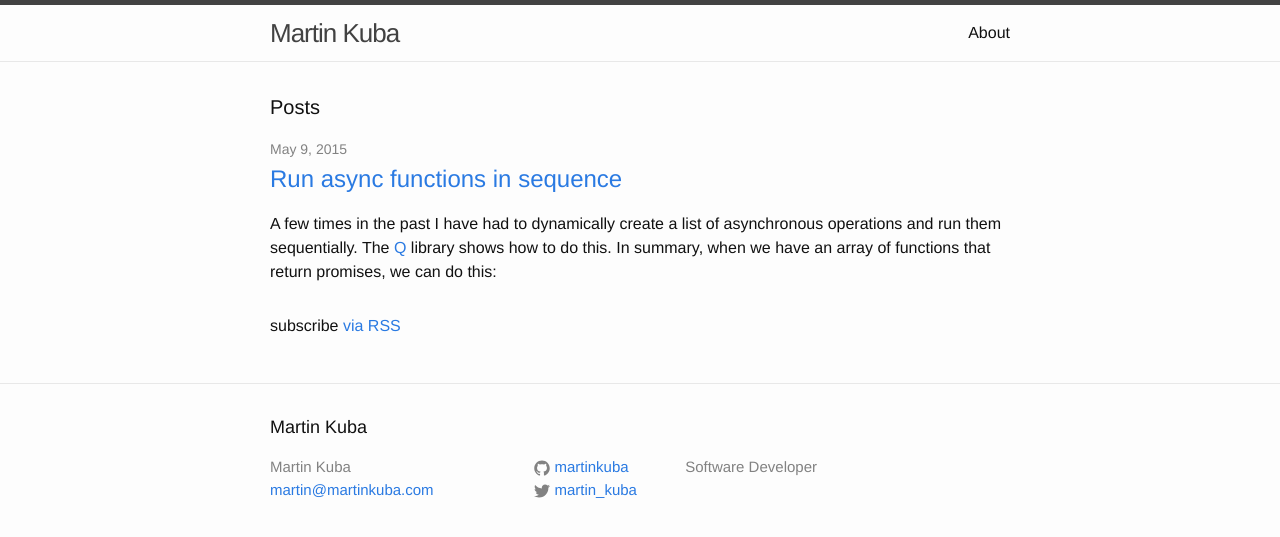
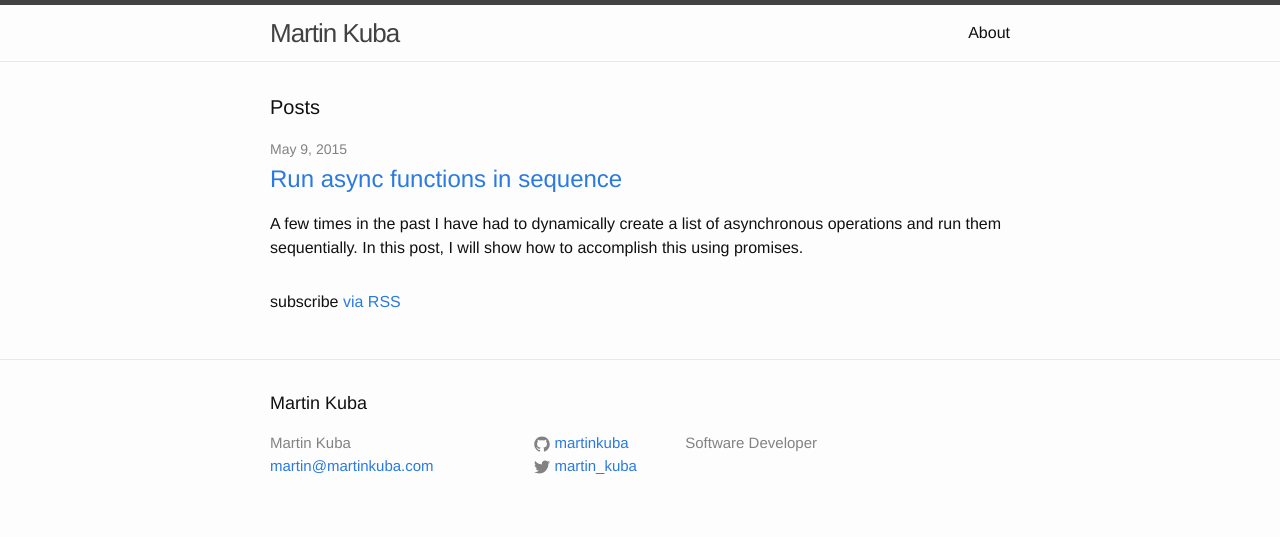
Before and after one commit to martinkuba/martinkuba.github.io, a Jekyll site: the page built from index.html, in a window 1280 px wide. Shown: the top 537 px of the page. Built offline with Jekyll 4.4.1, drawn with Linux system fonts in a browser that asks for light colours.

Commit message:
Updated article

```diff
--- a/_posts/2015-05-09-run-async-functions-in-sequence.md
+++ b/_posts/2015-05-09-run-async-functions-in-sequence.md
@@ -1,9 +1,12 @@
 ---
 layout: post
 title: Run async functions in sequence
+comments: true
 ---
 
-A few times in the past I have had to dynamically create a list of asynchronous operations and run them sequentially.  The [Q][Q] library shows how to do this.  In summary, when we have an array of functions that return promises, we can do this:
+A few times in the past I have had to dynamically create a list of asynchronous operations and run them sequentially.  In this post, I will show how to accomplish this using promises.
+
+The [Q][Q] library shows how to do this.  In summary, when we have an array of functions that return promises, we can do this:
 
 {% highlight javascript linenos %}
 var funcs = [f1, f2, f3, f4];
```
